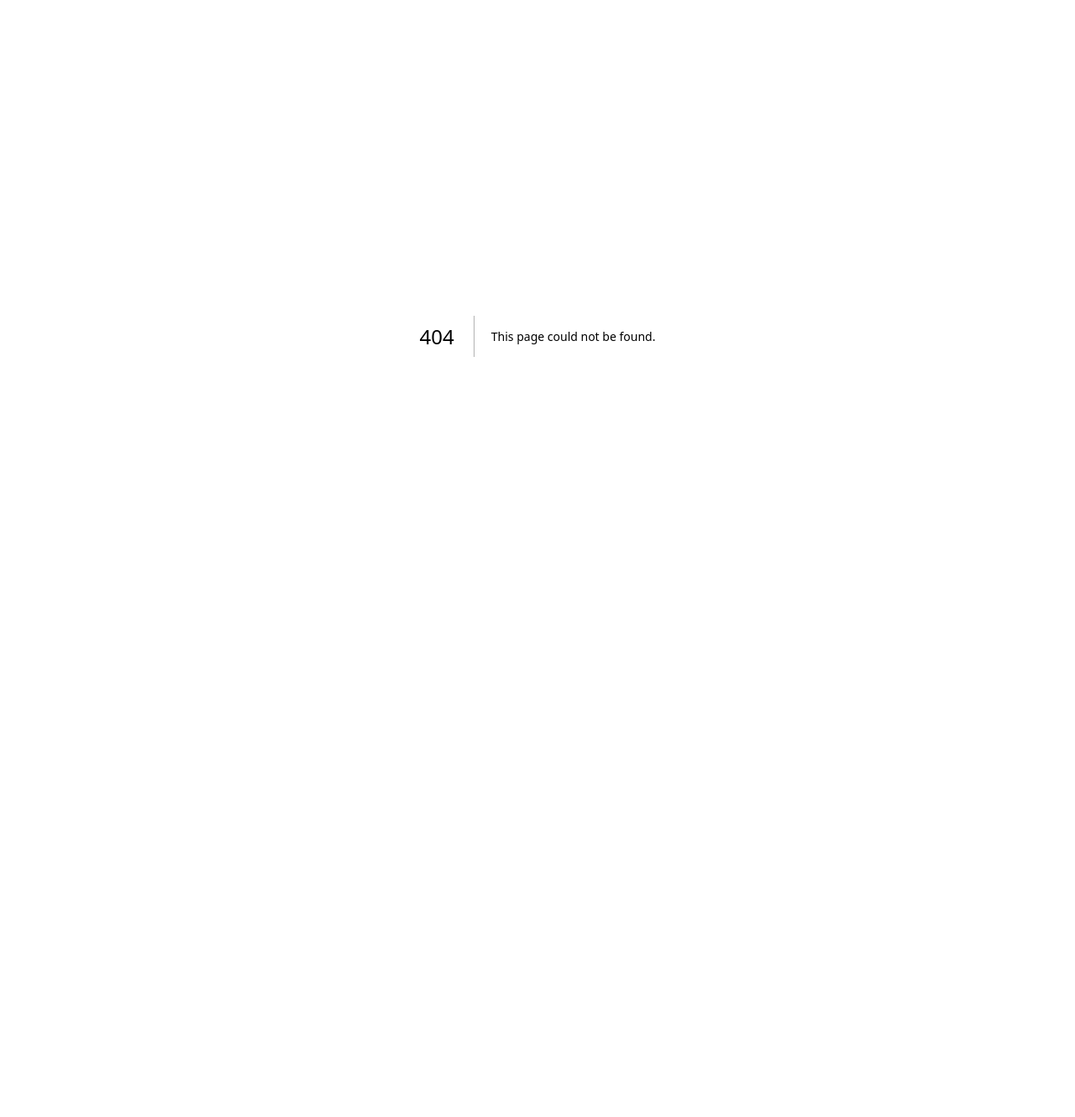
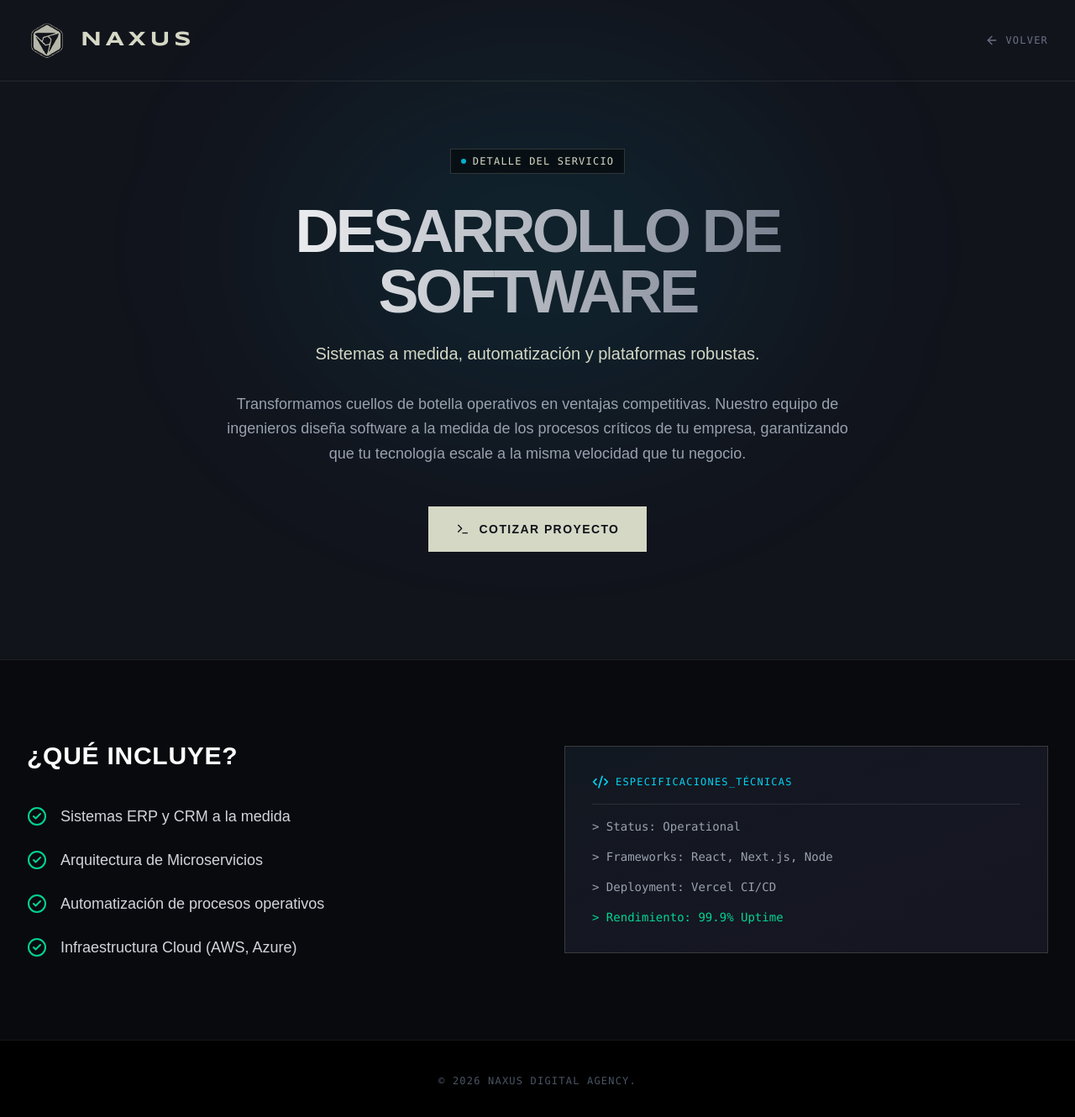
Before and after one commit to wintersoldier1501/naxus-web, a Next.js app: page /servicios/desarrollo-de-software in a window 1280 px wide. Before the commit this address had no page. Shown: the top 1330 px of the page at 84% size. Before the commit the page ends 800 px from the top, so only its background shows below. Built offline with nearby package versions, Linux system fonts and the light colour scheme.

Commit message:
Add dynamic routes for services and link cards

```diff
--- a/src/app/page.tsx
+++ b/src/app/page.tsx
@@ -1,8 +1,9 @@
 'use client';
 
 import { useState, useEffect } from 'react';
+import Link from 'next/link';
 import { motion, AnimatePresence } from 'framer-motion';
-import { Terminal, Layers, Code2, Rocket, MonitorSmartphone, Users, ArrowUpRight, ArrowRight, Server, Activity, X, CheckCircle2 } from 'lucide-react';
+import { Terminal, Layers, Code2, Rocket, MonitorSmartphone, Users, ArrowUpRight, ArrowRight, Server, Activity, X, CheckCircle2, MousePointer2 } from 'lucide-react';
 
 const projectsData: Record<string, any> = {
   eyemax: {
@@ -231,7 +232,7 @@ export default function Home() {
 
         <div className="grid grid-cols-1 md:grid-cols-3 gap-6">
           {/* Card 1 */}
-          <div className="tech-border bg-[#12141c] p-8 hover:bg-[#d4d8c5]/5 transition-colors group cursor-pointer">
+          <Link href="/servicios/desarrollo-web" className="tech-border bg-[#12141c] p-8 hover:bg-[#d4d8c5]/5 transition-colors group cursor-pointer block">
             <div className="w-16 h-12 mb-8 relative flex flex-col border border-white/10 rounded-md overflow-hidden bg-[#12141c] shadow-[0_0_15px_rgba(34,211,238,0.1)] group-hover:shadow-[0_0_20px_rgba(34,211,238,0.3)] transition-all">
               <div className="h-3 bg-white/5 border-b border-white/10 flex items-center gap-1 px-1.5">
                 <div className="w-1.5 h-1.5 rounded-full bg-red-500/80" />
@@ -256,10 +257,10 @@ export default function Home() {
               Sitios web corporativos, tiendas e-commerce y aplicaciones web escalables. Código limpio, rápido y optimizado para SEO.
             </p>
             <span className="text-xs font-mono text-[#d4d8c5] uppercase tracking-widest flex items-center gap-2 group-hover:gap-4 transition-all">Explorar <ArrowRight className="w-4 h-4"/></span>
-          </div>
+          </Link>
 
           {/* Card 2 */}
-          <div className="tech-border bg-[#12141c] p-8 hover:bg-[#d4d8c5]/5 transition-colors group cursor-pointer">
+          <Link href="/servicios/desarrollo-de-software" className="tech-border bg-[#12141c] p-8 hover:bg-[#d4d8c5]/5 transition-colors group cursor-pointer block">
             <div className="w-20 h-16 mb-8 flex items-center justify-center relative font-mono text-2xl font-bold">
               <motion.span animate={{ x: [-3, 0, -3], color: ["#22d3ee", "#a855f7", "#22d3ee"] }} transition={{ duration: 2, repeat: Infinity }} className="text-cyan-400">{"{"}</motion.span>
               <div className="flex flex-col gap-1.5 mx-2 w-8">
@@ -276,10 +277,10 @@ export default function Home() {
             <span className="text-xs font-mono text-[#d4d8c5] uppercase tracking-widest flex items-center gap-2 group-hover:translate-x-2 transition-transform">
               <ArrowRight className="w-4 h-4" /> Descubrir más
             </span>
-          </div>
+          </Link>
 
           {/* Card 3 */}
-          <div className="tech-border bg-[#12141c] p-8 hover:bg-[#d4d8c5]/5 transition-colors group cursor-pointer">
+          <Link href="/servicios/diseno-ui-ux" className="tech-border bg-[#12141c] p-8 hover:bg-[#d4d8c5]/5 transition-colors group cursor-pointer block">
             <div className="w-16 h-16 mb-8 relative border border-white/10 rounded bg-black/40 p-1.5 flex gap-1.5 shadow-[0_0_15px_rgba(168,85,247,0.1)] group-hover:shadow-[0_0_20px_rgba(168,85,247,0.3)] transition-all">
               {/* Sidebar */}
               <div className="w-3 h-full border border-white/10 rounded-sm bg-white/5" />
@@ -313,7 +314,7 @@ export default function Home() {
               Interfaces de usuario espectaculares enfocadas en la conversión. Experiencias digitales que enamoran a tus clientes.
             </p>
             <span className="text-xs font-mono text-[#d4d8c5] uppercase tracking-widest flex items-center gap-2 group-hover:gap-4 transition-all">Explorar <ArrowRight className="w-4 h-4"/></span>
-          </div>
+          </Link>
         </div>
       </section>
 
--- /dev/null
+++ b/src/app/servicios/[slug]/page.tsx
@@ -0,0 +1,147 @@
+import React from 'react';
+import Link from 'next/link';
+import { ArrowLeft, Terminal, CheckCircle2, Code2 } from 'lucide-react';
+
+const servicesData = {
+  'desarrollo-web': {
+    title: 'Desarrollo Web',
+    subtitle: 'Sitios web corporativos, tiendas e-commerce y aplicaciones web escalables.',
+    description: 'En Naxus construimos ecosistemas web de alto rendimiento. No usamos plantillas lentas; desarrollamos código limpio, arquitecturas modernas y optimizadas para SEO que garantizan tiempos de carga en milisegundos y una experiencia de usuario impecable.',
+    features: [
+      'Arquitectura escalable (React, Next.js)',
+      'Optimización de motores de búsqueda (SEO Técnico)',
+      'Integración con APIs y bases de datos',
+      'Seguridad de nivel bancario'
+    ]
+  },
+  'desarrollo-de-software': {
+    title: 'Desarrollo de Software',
+    subtitle: 'Sistemas a medida, automatización y plataformas robustas.',
+    description: 'Transformamos cuellos de botella operativos en ventajas competitivas. Nuestro equipo de ingenieros diseña software a la medida de los procesos críticos de tu empresa, garantizando que tu tecnología escale a la misma velocidad que tu negocio.',
+    features: [
+      'Sistemas ERP y CRM a la medida',
+      'Arquitectura de Microservicios',
+      'Automatización de procesos operativos',
+      'Infraestructura Cloud (AWS, Azure)'
+    ]
+  },
+  'diseno-ui-ux': {
+    title: 'Diseño UI/UX',
+    subtitle: 'Interfaces espectaculares enfocadas en la conversión.',
+    description: 'El buen diseño no solo se ve bien, sino que vende. Creamos experiencias digitales intuitivas y estéticamente superiores que retienen a tus usuarios, reducen la fricción y aumentan directamente tus tasas de conversión.',
+    features: [
+      'Investigación y flujos de usuario (UX)',
+      'Diseño de interfaces premium (UI)',
+      'Prototipado interactivo (Figma)',
+      'Sistemas de Diseño (Design Systems)'
+    ]
+  }
+};
+
+export default function ServicePage({ params }: { params: { slug: string } }) {
+  const service = servicesData[params.slug as keyof typeof servicesData];
+
+  // Fallback si la URL no existe
+  if (!service) {
+    return (
+      <div className="min-h-screen bg-[#12141c] text-white flex flex-col items-center justify-center p-8">
+        <h1 className="text-4xl font-bold mb-4">Servicio no encontrado</h1>
+        <Link href="/" className="text-cyan-400 hover:underline flex items-center gap-2">
+          <ArrowLeft className="w-4 h-4" /> Volver al inicio
+        </Link>
+      </div>
+    );
+  }
+
+  return (
+    <main className="min-h-screen bg-[#12141c] text-white selection:bg-[#d4d8c5]/30 font-sans overflow-x-hidden">
+
+      {/* NAVBAR SIMPLE */}
+      <nav className="relative z-50 flex items-center justify-between px-4 md:px-8 py-4 md:py-6 max-w-7xl mx-auto w-full border-b border-[#d4d8c5]/10">
+        <Link href="/" className="flex items-center gap-2 md:gap-4">
+          <img src="/logo-transparent.svg" alt="Naxus Logo" className="w-10 h-10 md:w-12 md:h-12 object-contain scale-110" />
+          <span className="text-xl md:text-2xl font-bold tracking-[0.2em] text-[#d4d8c5] uppercase" style={{ fontFamily: 'var(--font-syncopate)' }}>Naxus</span>
+        </Link>
+        <Link href="/" className="text-xs font-mono text-gray-500 hover:text-[#d4d8c5] uppercase tracking-widest flex items-center gap-2 transition-colors">
+          <ArrowLeft className="w-4 h-4" /> Volver
+        </Link>
+      </nav>
+
+      {/* HERO DEL SERVICIO */}
+      <section className="relative pt-20 pb-32 px-4 md:px-8 max-w-7xl mx-auto w-full">
+        {/* Glow de fondo */}
+        <div className="absolute top-0 left-1/2 -translate-x-1/2 w-[600px] h-[400px] bg-cyan-500/10 rounded-[100%] blur-[120px] pointer-events-none z-0"></div>
+
+        <div className="relative z-10 flex flex-col items-center text-center max-w-3xl mx-auto">
+          <div className="inline-flex items-center gap-2 px-3 py-1.5 border border-[#d4d8c5]/20 bg-black/50 backdrop-blur-md text-[#d4d8c5] text-xs font-mono tracking-widest uppercase mb-8">
+            <span className="w-1.5 h-1.5 bg-cyan-400 animate-pulse rounded-full"></span>
+            Detalle del Servicio
+          </div>
+
+          <h1 className="text-5xl md:text-7xl font-black mb-6 tracking-tighter uppercase text-transparent bg-clip-text bg-gradient-to-r from-white to-gray-500">
+            {service.title}
+          </h1>
+
+          <p className="text-xl text-[#d4d8c5] font-light mb-8">
+            {service.subtitle}
+          </p>
+
+          <p className="text-base md:text-lg text-gray-400 leading-relaxed mb-12 text-left md:text-center">
+            {service.description}
+          </p>
+
+          <a href="https://wa.me/5216183202065?text=Hola%20equipo%20Naxus%2C%20me%20interesa%20m%C3%A1s%20informaci%C3%B3n%20sobre%20sus%20servicios." target="_blank" rel="noopener noreferrer" className="tech-border relative inline-flex items-center justify-center gap-3 px-8 py-4 bg-[#d4d8c5] text-[#11131a] font-bold uppercase tracking-widest text-sm overflow-hidden transition-all hover:bg-white hover:shadow-[0_0_40px_-10px_rgba(212,216,197,0.8)]">
+            <Terminal className="w-4 h-4" />
+            Cotizar Proyecto
+          </a>
+        </div>
+      </section>
+
+      {/* SECCIÓN DE CARACTERÍSTICAS */}
+      <section className="bg-black/50 border-t border-[#d4d8c5]/10 py-24 relative z-10">
+        <div className="max-w-7xl mx-auto px-4 md:px-8">
+          <div className="grid grid-cols-1 md:grid-cols-2 gap-16 items-center">
+
+            {/* Lista de beneficios */}
+            <div>
+              <h2 className="text-3xl font-bold uppercase tracking-wide mb-10 text-white">
+                ¿Qué incluye?
+              </h2>
+              <ul className="space-y-6">
+                {service.features.map((feature, idx) => (
+                  <li key={idx} className="flex items-start gap-4">
+                    <CheckCircle2 className="w-6 h-6 text-emerald-400 flex-shrink-0 mt-0.5" />
+                    <span className="text-gray-300 text-lg font-light">{feature}</span>
+                  </li>
+                ))}
+              </ul>
+            </div>
+
+            {/* Elemento visual técnico */}
+            <div className="tech-border bg-[#12141c] p-8 border border-white/10 relative overflow-hidden">
+              <div className="absolute inset-0 bg-gradient-to-br from-cyan-500/5 to-purple-500/5 opacity-50"></div>
+              <div className="relative z-10 font-mono text-sm text-gray-400 space-y-4">
+                <div className="flex items-center gap-2 text-cyan-400 border-b border-white/10 pb-4 mb-4">
+                  <Code2 className="w-5 h-5" />
+                  <span className="uppercase tracking-widest text-xs">Especificaciones_Técnicas</span>
+                </div>
+                <p>{`> Status: Operational`}</p>
+                <p>{`> Frameworks: React, Next.js, Node`}</p>
+                <p>{`> Deployment: Vercel CI/CD`}</p>
+                <p className="text-emerald-400">{`> Rendimiento: 99.9% Uptime`}</p>
+              </div>
+            </div>
+
+          </div>
+        </div>
+      </section>
+
+      {/* FOOTER */}
+      <footer className="border-t border-[#d4d8c5]/10 bg-black py-10 relative z-10 text-center">
+        <p className="text-gray-600 text-xs font-mono uppercase tracking-widest">
+          © {new Date().getFullYear()} Naxus Digital Agency.
+        </p>
+      </footer>
+    </main>
+  );
+}
```
